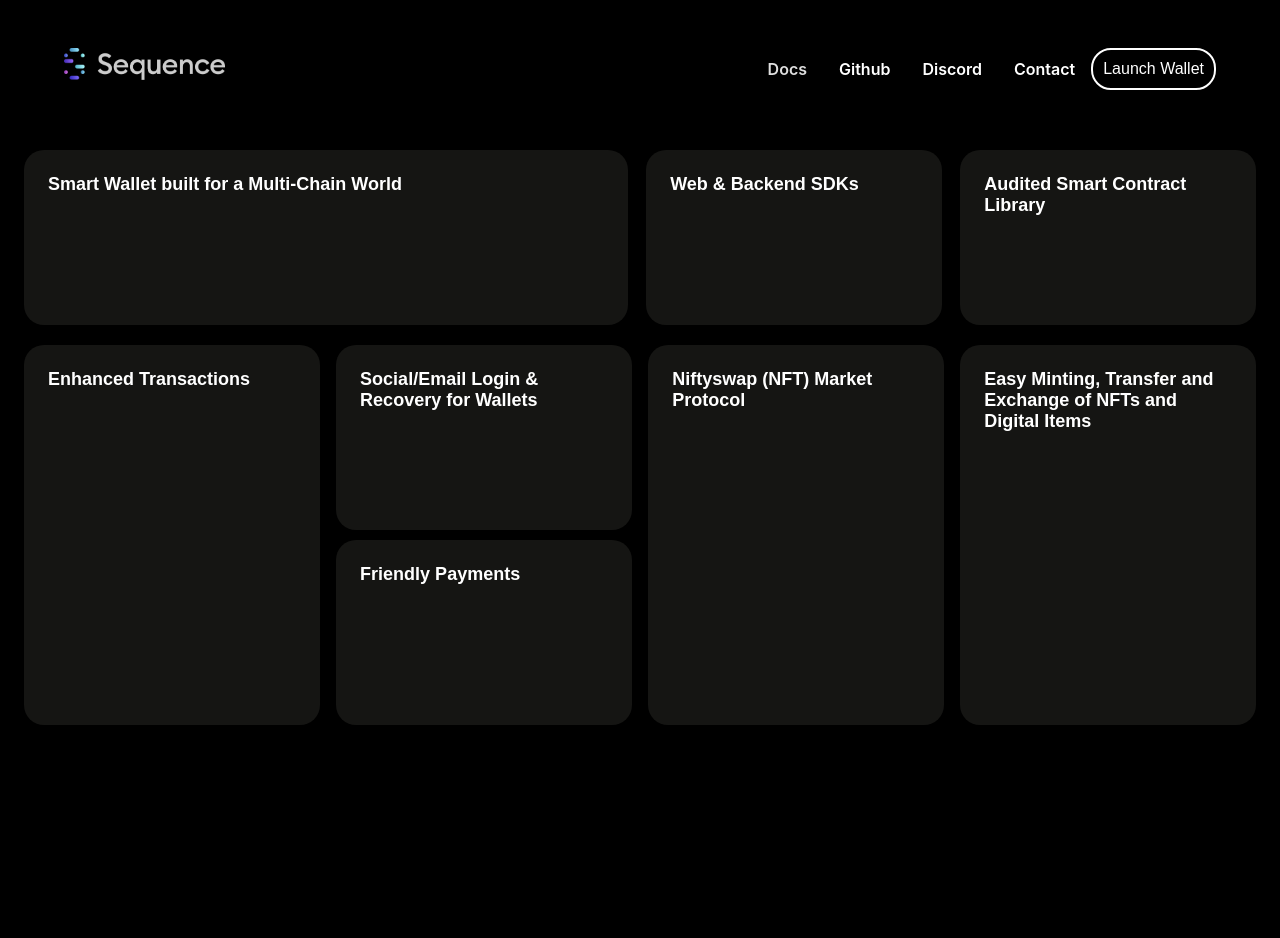
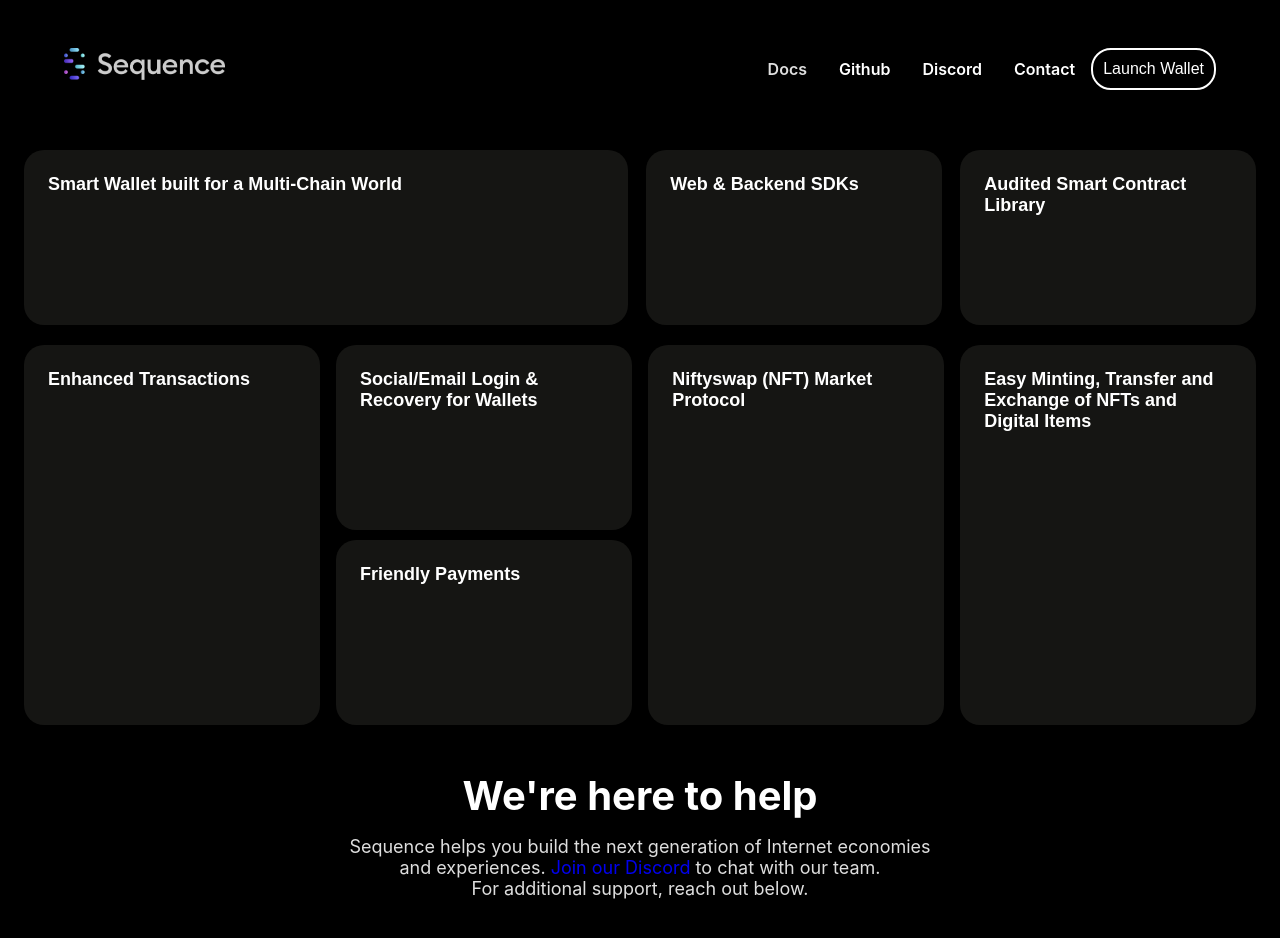
Before and after one commit to huynhr/sequence-build, a React (Create React App) app: page / in a window 1280 px wide. Shown: the top 938 px of the page. Before the commit the page ends 800 px from the top, so only its background shows below. Built offline with nearby package versions, Linux system fonts and the light colour scheme.

Commit message:
Add base for forms

```diff
--- a/src/App.tsx
+++ b/src/App.tsx
@@ -1,5 +1,5 @@
 /** @jsxImportSource @emotion/react */
-import { Header } from './components'
+import { Form, Header } from './components'
 import colors from './utils/colors'
 import cardGridData from './utils/cardGridData.json'
 import CardGrid from './components/CardGrid/index'
@@ -19,6 +19,7 @@
       />
       <Header />
       <CardGrid data={cardGridData} />
+      <Form />
     </div>
   )
 }
--- /dev/null
+++ b/src/components/Form/index.tsx
@@ -0,0 +1,24 @@
+/** @jsxImportSource @emotion/react */
+
+import colors from '../../utils/colors'
+
+const Form = () => (
+  <section css={{ margin: '20px auto', padding: '24px', maxWidth: '72rem' }}>
+    <div css={{ display: 'flex', flexDirection: 'column', alignItems: 'center' }}>
+      <h2
+        css={{ textAlign: 'center', fontSize: '40px', marginBottom: '16px' }}
+      >{`${"We're here to help"}`}</h2>
+      <p css={{ textAlign: 'center', fontSize: '18px', color: colors.disabled, maxWidth: '617px' }}>
+        Sequence helps you build the next generation of Internet economies and experiences.{' '}
+        <a href="https://chat.sequence.build" target="_blank" rel="noreferrer">
+          Join our Discord
+        </a>{' '}
+        to chat with our team.
+        <br />
+        For additional support, reach out below.
+      </p>
+    </div>
+  </section>
+)
+
+export default Form
--- a/src/components/index.tsx
+++ b/src/components/index.tsx
@@ -4,3 +4,4 @@
 export { default as Button } from './Button'
 export { default as CardGrid } from './CardGrid'
 export { default as Card } from './Card'
+export { default as Form } from './Form'
--- a/src/index.css
+++ b/src/index.css
@@ -1,6 +1,6 @@
 body {
   margin: 0;
-  font-family: -apple-system, BlinkMacSystemFont, 'Segoe UI', 'Roboto', 'Oxygen',
+  font-family: Circular, -apple-system, BlinkMacSystemFont, 'Segoe UI', 'Roboto', 'Oxygen',
     'Ubuntu', 'Cantarell', 'Fira Sans', 'Droid Sans', 'Helvetica Neue',
     sans-serif;
   -webkit-font-smoothing: antialiased;
```
